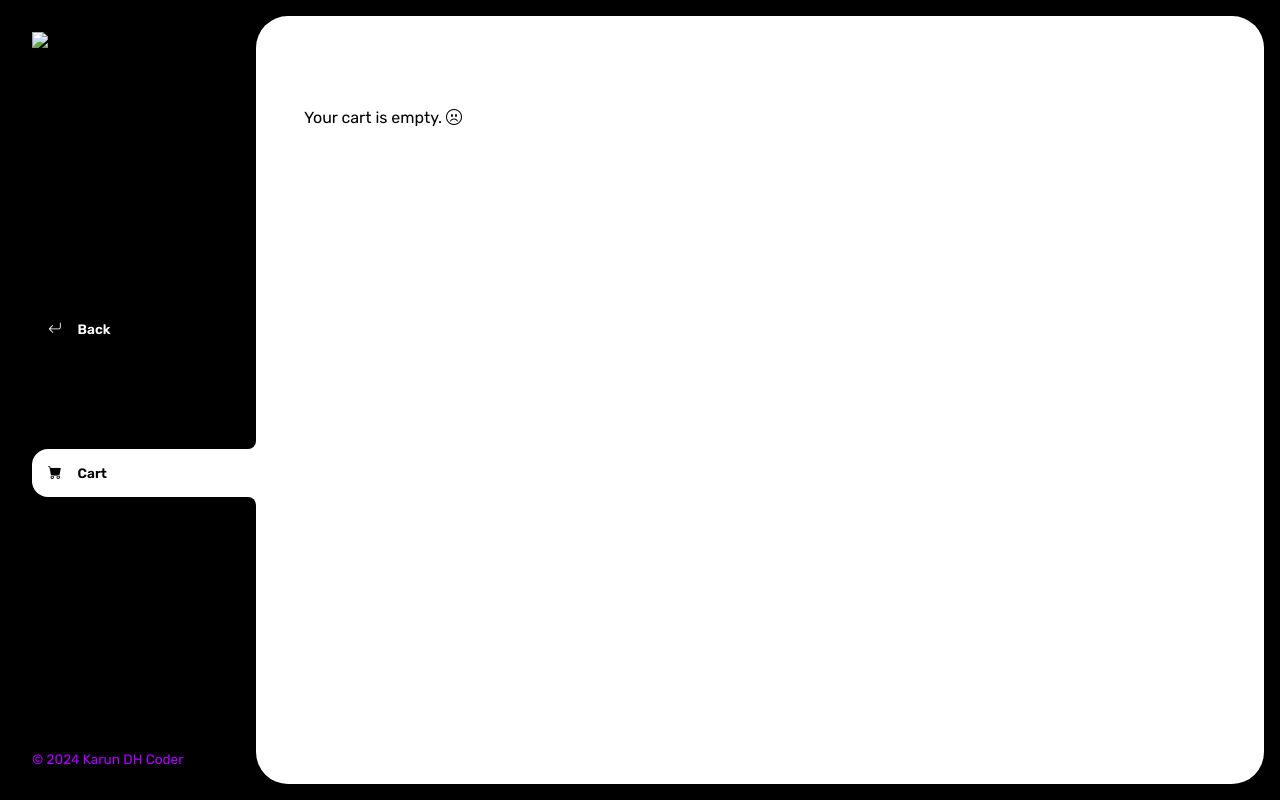
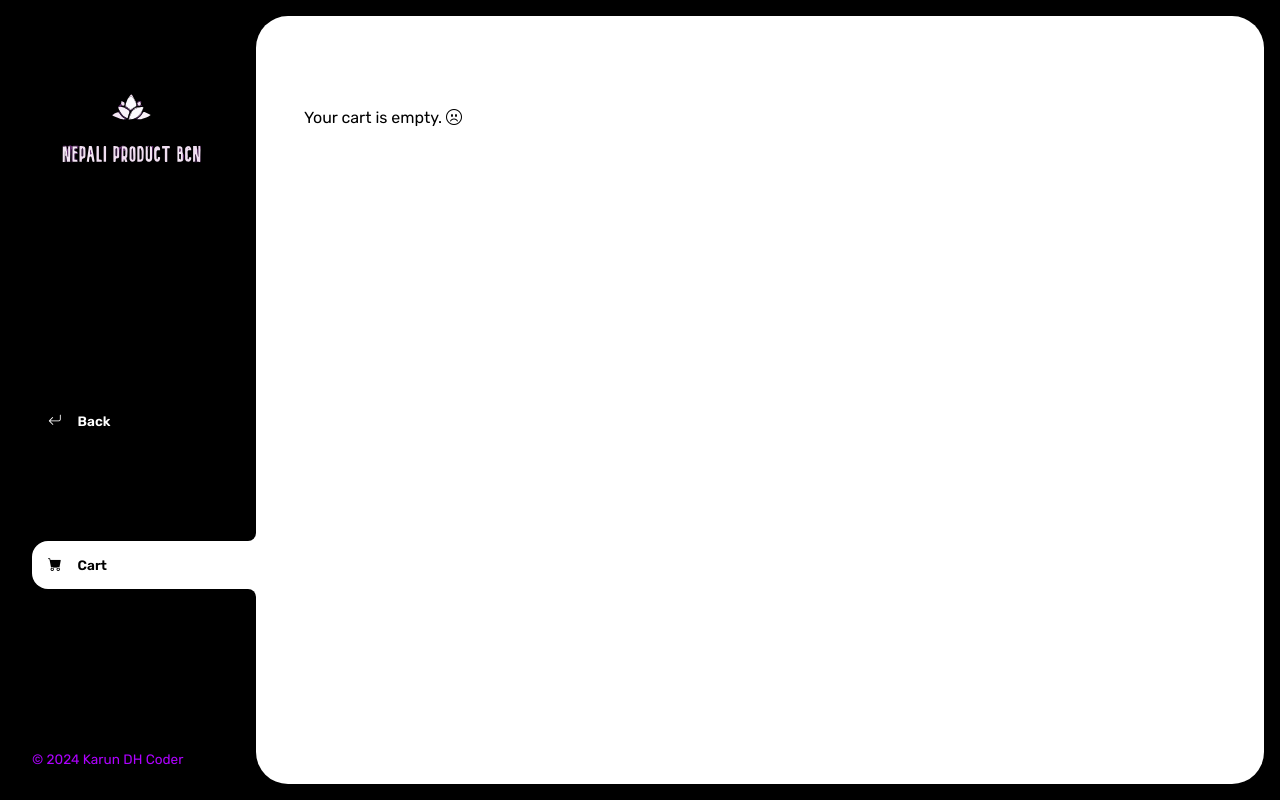
Before and after one commit to Nepaliproductbcn/Nepali-Product-Bcn, a plain HTML site: page carrito.html in a window 1280 px wide. Drawn offline with nearby package versions, Linux system fonts and the light colour scheme; some packages are replaced by stand-ins of ours; the site is published under a folder, as on GitHub Pages, so addresses that start at the root find nothing; a script that the page names is missing.

Commit message:
carrito.html

```diff
--- a/carrito.html
+++ b/carrito.html
@@ -23,7 +23,7 @@
                 <i class="bi bi-x"></i>
             </button>
             <header>
-                <img src="/img/logo.svg" height="200">
+                <img src="./img/logo.svg" height="200">
             </header>
             <nav>
                 <ul>
```
